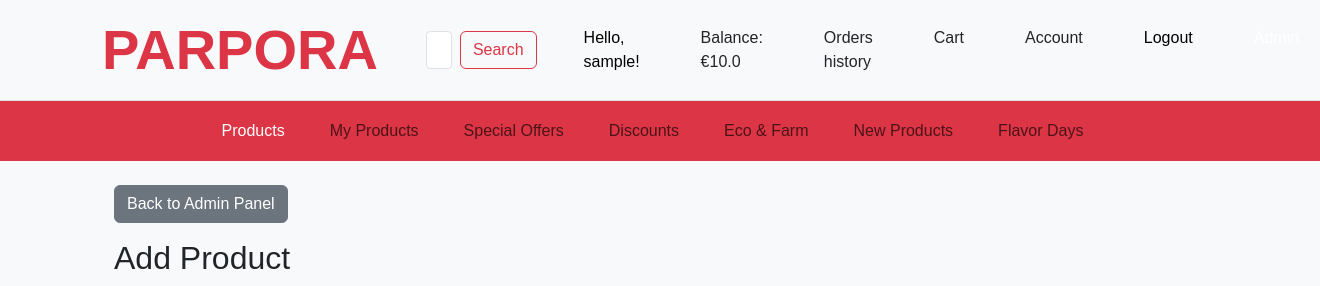
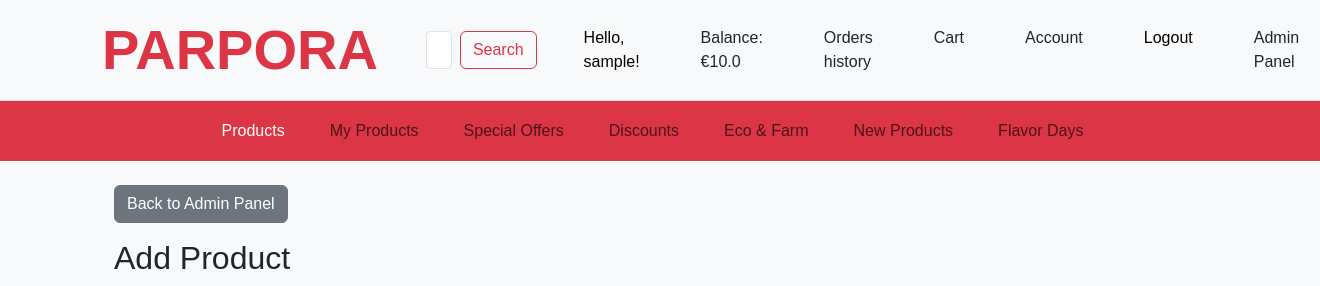
Before and after one commit to kayuserpus/Tarpinis_2, a Flask app: page /admin/add_product in a window 1320 px wide. Shown: the top 286 px of the page. Run offline with Flask 3, Linux system fonts and the light colour scheme; a user stored in the database is signed in; tables that the repository leaves empty hold one stand-in row (values such as "Sample post"); parts of the project's set-up code (start-up, migrations or seed data) failed here and were passed over.

Commit message:
Added admin panel button to header(only visible with admin access)

```diff
--- a/app/templates/shared/header.html
+++ b/app/templates/shared/header.html
@@ -39,7 +39,7 @@
                         </li>
                         {% if current_user.is_admin %}
                             <li class="nav-item ms-3">
-                                <a class="nav-link text-white" href="{{ url_for('admin.admin_dashboard') }}">Admin</a>
+                                <a class="nav-link text-dark" href="{{ url_for('admin.admin_dashboard') }}">Admin Panel</a>
                             </li>
                         {% endif %}
                     {% else %}
```
